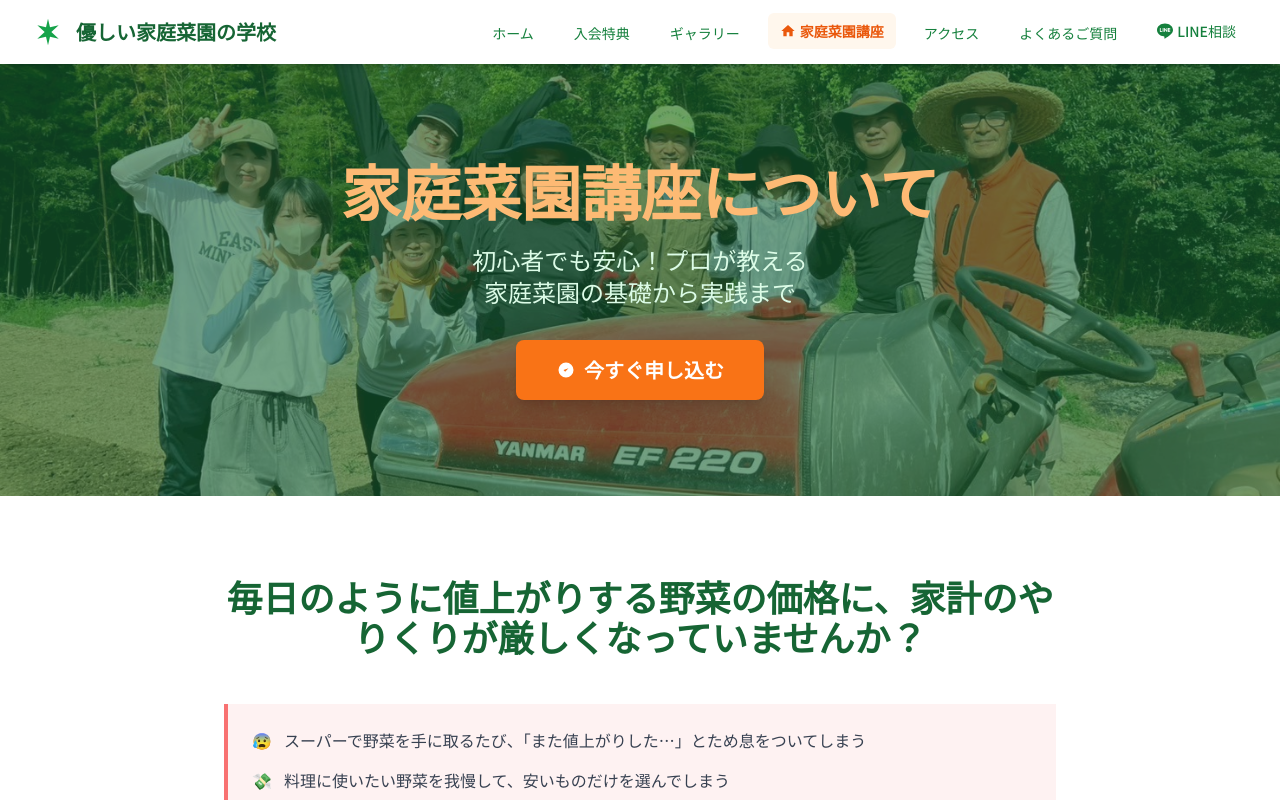
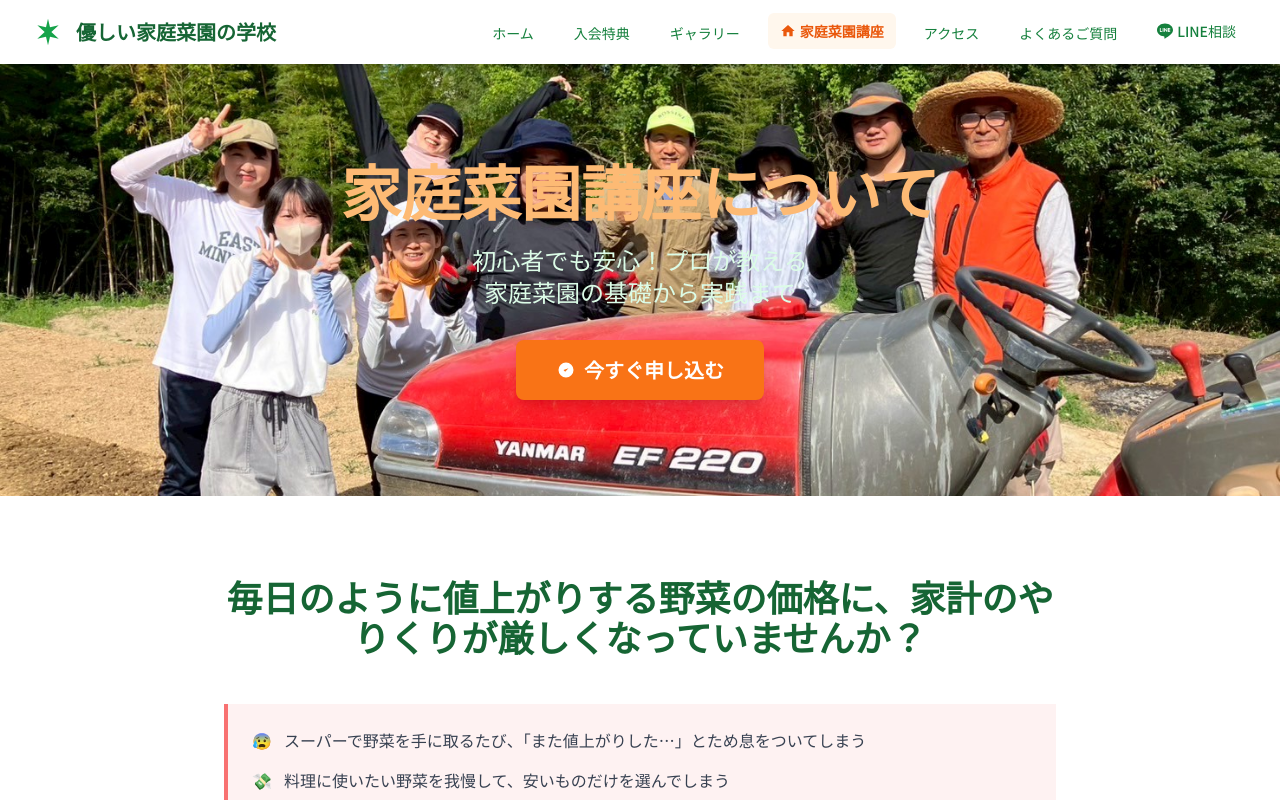
Before and after one commit to axprinc/agricultural-school-site, a Next.js app: page /home-garden in a window 1280 px wide. Shown: the top 800 px of the page. Built offline with nearby package versions, Linux system fonts and the light colour scheme.

Commit message:
Home-Garden: remove green overlay, keep natural hero colors

```diff
--- a/src/app/home-garden/page.tsx
+++ b/src/app/home-garden/page.tsx
@@ -155,7 +155,7 @@ export default function HomeGardenPage() {
       </nav>
 
       {/* ヒーローセクション */}
-      <section className="relative bg-gradient-to-r from-farm-green-600 to-farm-green-800 text-white">
+      <section className="relative text-white">
         {/* ヒーロー背景画像 */}
         <div className="absolute inset-0">
           <Image
@@ -165,7 +165,7 @@ export default function HomeGardenPage() {
             className="object-cover"
             priority
           />
-          <div className="absolute inset-0 bg-farm-green-800/60"></div>
+          {/* カラーオーバーレイは削除し、自然な色味に */}
         </div>
         <div className="relative max-w-7xl mx-auto px-4 sm:px-6 lg:px-8 py-24">
           <div className="text-center">
```
